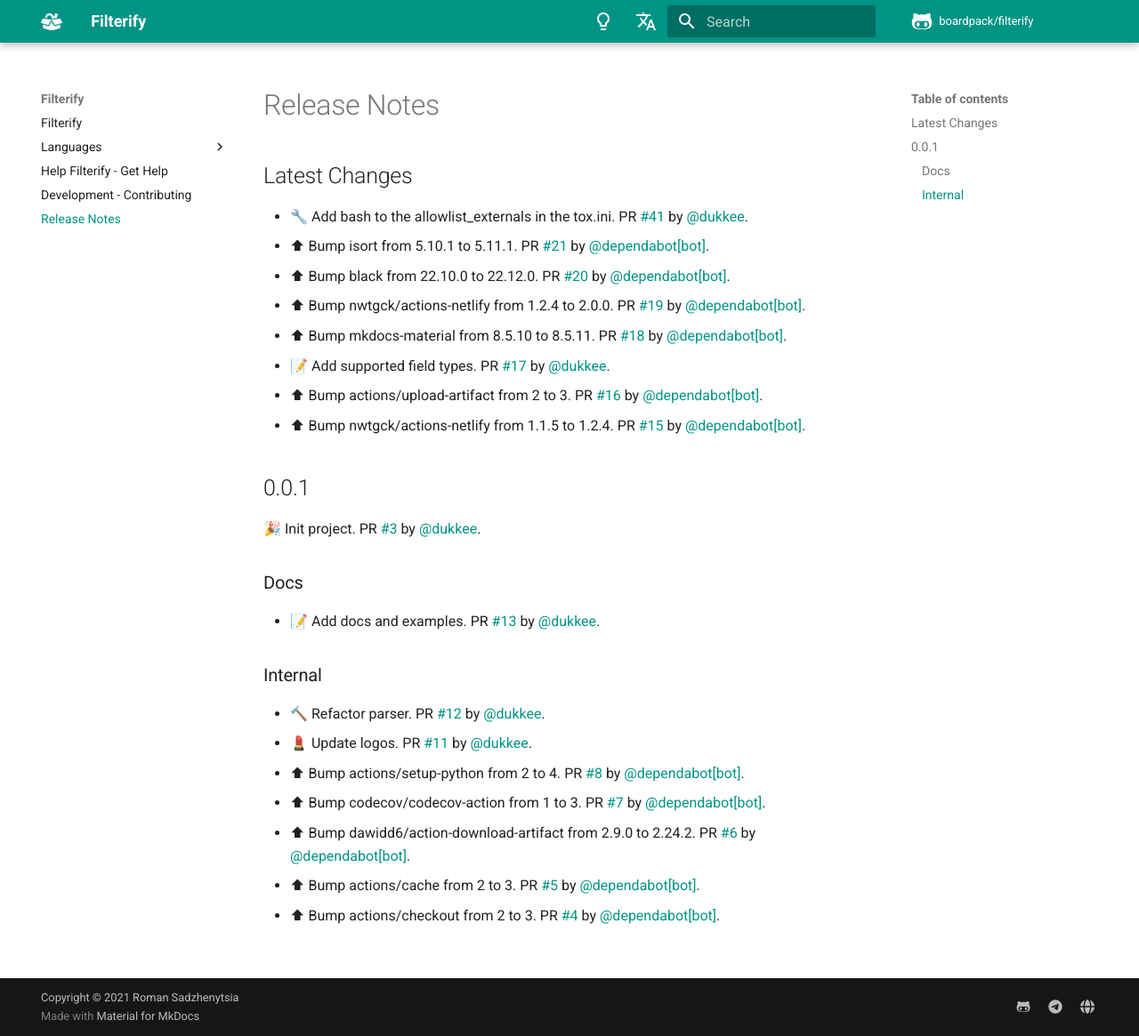
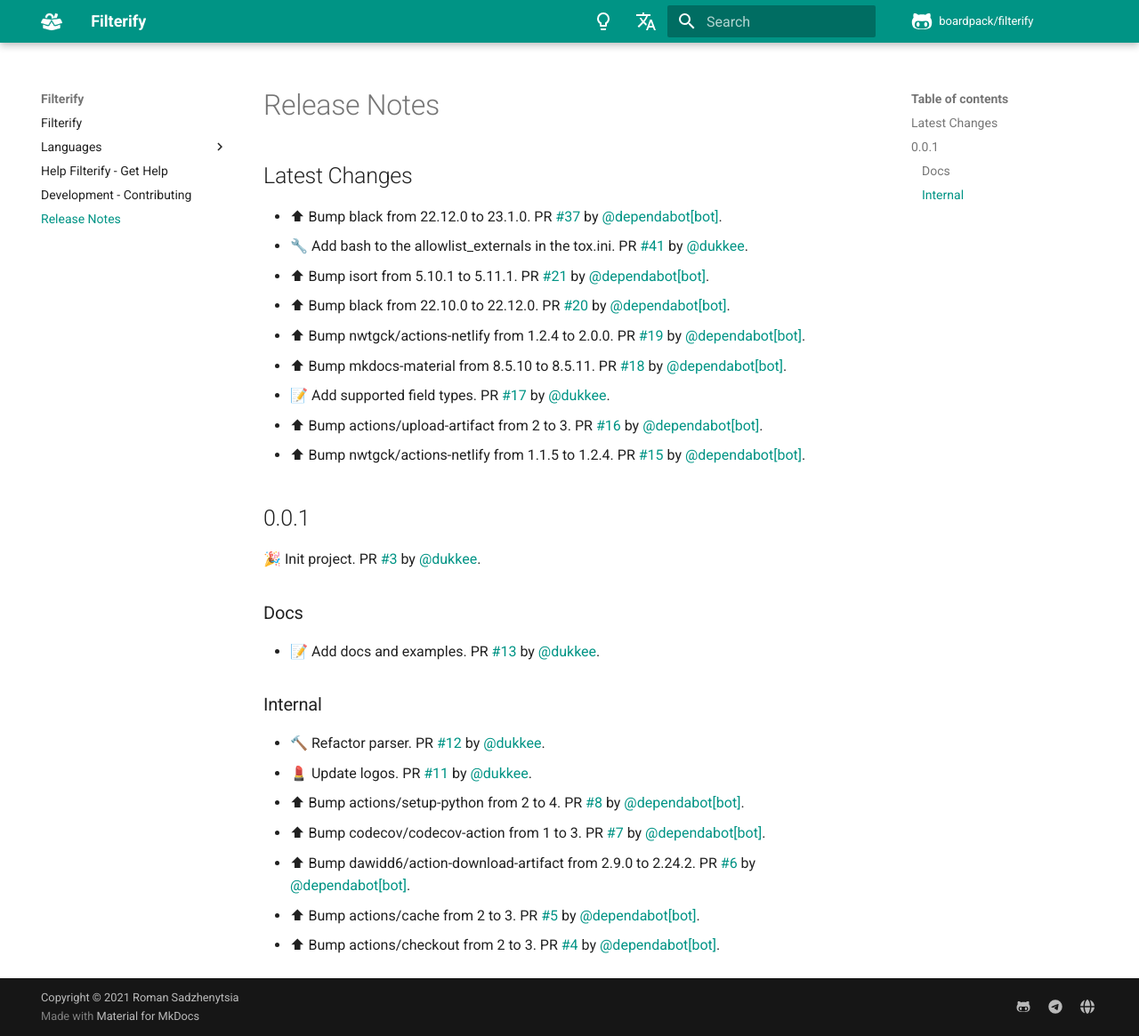
Before and after one commit to boardpack/filterify, an MkDocs documentation site: the page built from docs/en/docs/release-notes.md, in a window 1280 px wide and 1165 px high. Shown: the whole window at 89% size. Built offline with MkDocs 1.6.1 and Material for MkDocs 9.7.7, drawn with Linux system fonts in a browser that asks for light colours; comment, search, counter and statistics services are not loaded.

Commit message:
📝 Update release notes

```diff
--- a/docs/en/docs/release-notes.md
+++ b/docs/en/docs/release-notes.md
@@ -2,6 +2,7 @@
 
 ## Latest Changes
 
+* ⬆ Bump black from 22.12.0 to 23.1.0. PR [#37](https://github.com/boardpack/filterify/pull/37) by [@dependabot[bot]](https://github.com/apps/dependabot).
 * 🔧 Add bash to the allowlist_externals in the tox.ini. PR [#41](https://github.com/boardpack/filterify/pull/41) by [@dukkee](https://github.com/dukkee).
 * ⬆ Bump isort from 5.10.1 to 5.11.1. PR [#21](https://github.com/boardpack/filterify/pull/21) by [@dependabot[bot]](https://github.com/apps/dependabot).
 * ⬆ Bump black from 22.10.0 to 22.12.0. PR [#20](https://github.com/boardpack/filterify/pull/20) by [@dependabot[bot]](https://github.com/apps/dependabot).
```
